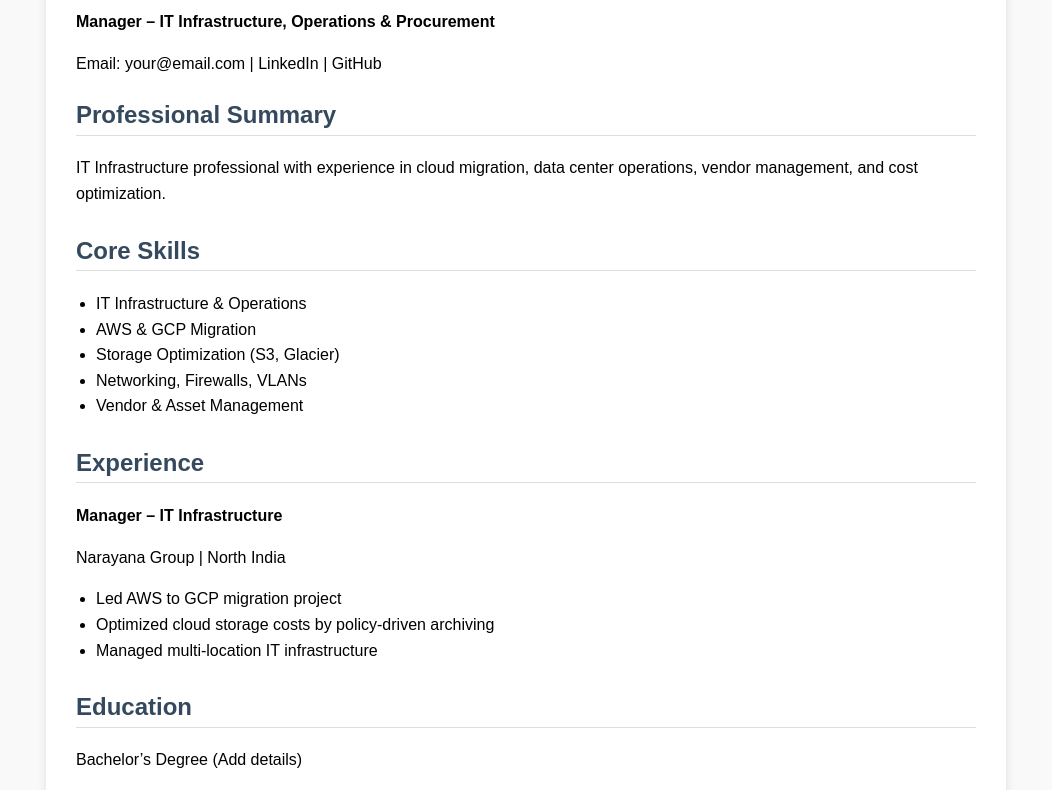
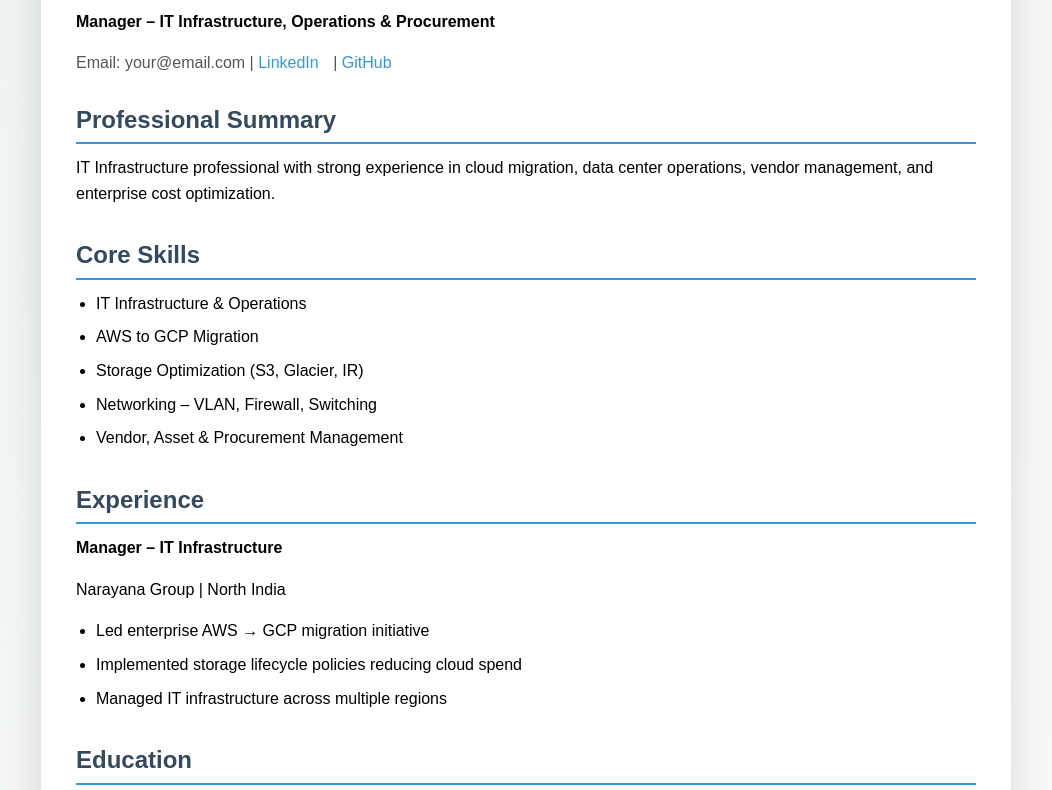
Before and after one commit to AbhinandanMishra-IT/resume, a plain HTML site: page index.html in a window 1280 px wide. Shown: the part 155-945 px from the top of the page, without its empty margins (114-1166 px from the left). Drawn offline with Linux system fonts and the light colour scheme.

Commit message:
Update index.html

```diff
--- a/index.html
+++ b/index.html
@@ -2,39 +2,150 @@
 <html lang="en">
 <head>
     <meta charset="UTF-8">
-    <title>Yashwant | IT Infrastructure Professional</title>
+    <title>Abhinandan Mishra | IT Infrastructure Professional</title>
+
     <style>
+        /* ------------------ GLOBAL ------------------ */
         body {
             font-family: Arial, sans-serif;
-            margin: 40px;
+            margin: 0;
+            padding: 40px;
             line-height: 1.6;
-            background: #f9f9f9;
+            background: linear-gradient(135deg, #eef2f3, #f9f9f9);
+            animation: fadeInBody 1s ease-in;
         }
+
+        @keyframes fadeInBody {
+            from { opacity: 0; }
+            to { opacity: 1; }
+        }
+
         .container {
             max-width: 900px;
             background: #fff;
-            padding: 30px;
+            padding: 35px;
             margin: auto;
-            box-shadow: 0 0 10px rgba(0,0,0,0.1);
+            border-radius: 10px;
+            box-shadow: 0 15px 40px rgba(0,0,0,0.12);
+            animation: zoomIn 0.8s ease;
         }
-        h1 { color: #2c3e50; }
-        h2 { color: #34495e; border-bottom: 1px solid #ddd; }
-        ul { padding-left: 20px; }
-        .section { margin-bottom: 25px; }
+
+        @keyframes zoomIn {
+            from {
+                transform: scale(0.97);
+                opacity: 0;
+            }
+            to {
+                transform: scale(1);
+                opacity: 1;
+            }
+        }
+
+        /* ------------------ HEADINGS ------------------ */
+        h1 {
+            color: #2c3e50;
+            margin-bottom: 5px;
+        }
+
+        h2 {
+            color: #34495e;
+            margin-bottom: 10px;
+            position: relative;
+        }
+
+        h2::after {
+            content: "";
+            width: 0;
+            height: 2px;
+            background: #3498db;
+            position: absolute;
+            left: 0;
+            bottom: -5px;
+            animation: underline 1s ease forwards;
+        }
+
+        @keyframes underline {
+            to { width: 100%; }
+        }
+
+        /* ------------------ SECTIONS ------------------ */
+        .section {
+            margin-bottom: 30px;
+            opacity: 0;
+            transform: translateY(30px);
+            animation: slideUp 0.8s ease forwards;
+        }
+
+        .section:nth-child(2) { animation-delay: 0.2s; }
+        .section:nth-child(3) { animation-delay: 0.4s; }
+        .section:nth-child(4) { animation-delay: 0.6s; }
+        .section:nth-child(5) { animation-delay: 0.8s; }
+
+        @keyframes slideUp {
+            to {
+                opacity: 1;
+                transform: translateY(0);
+            }
+        }
+
+        /* ------------------ LIST ------------------ */
+        ul {
+            padding-left: 20px;
+        }
+
+        ul li {
+            margin-bottom: 8px;
+            transition: all 0.3s ease;
+            cursor: default;
+        }
+
+        ul li:hover {
+            transform: translateX(8px);
+            color: #3498db;
+        }
+
+        /* ------------------ CONTACT ------------------ */
+        .contact {
+            color: #555;
+            margin-bottom: 25px;
+        }
+
+        .contact a {
+            text-decoration: none;
+            color: #3498db;
+            margin-right: 10px;
+            transition: color 0.3s ease;
+        }
+
+        .contact a:hover {
+            color: #1d6fa5;
+        }
+
+        /* ------------------ FOOTER EFFECT ------------------ */
+        .container:hover {
+            box-shadow: 0 20px 50px rgba(0,0,0,0.18);
+            transition: box-shadow 0.4s ease;
+        }
     </style>
 </head>
+
 <body>
 <div class="container">
 
-    <h1>Yashwant</h1>
+    <h1>Abhinandan Mishra</h1>
     <p><strong>Manager – IT Infrastructure, Operations & Procurement</strong></p>
-    <p>Email: your@email.com | LinkedIn | GitHub</p>
+
+    <div class="contact">
+        Email: your@email.com |
+        <a href="#">LinkedIn</a> |
+        <a href="#">GitHub</a>
+    </div>
 
     <div class="section">
         <h2>Professional Summary</h2>
         <p>
-            IT Infrastructure professional with experience in cloud migration,
-            data center operations, vendor management, and cost optimization.
+            IT Infrastructure professional with strong experience in cloud migration,
+            data center operations, vendor management, and enterprise cost optimization.
         </p>
     </div>
 
@@ -42,10 +153,10 @@
         <h2>Core Skills</h2>
         <ul>
             <li>IT Infrastructure & Operations</li>
-            <li>AWS & GCP Migration</li>
-            <li>Storage Optimization (S3, Glacier)</li>
-            <li>Networking, Firewalls, VLANs</li>
-            <li>Vendor & Asset Management</li>
+            <li>AWS to GCP Migration</li>
+            <li>Storage Optimization (S3, Glacier, IR)</li>
+            <li>Networking – VLAN, Firewall, Switching</li>
+            <li>Vendor, Asset & Procurement Management</li>
         </ul>
     </div>
 
@@ -54,15 +165,15 @@
         <p><strong>Manager – IT Infrastructure</strong></p>
         <p>Narayana Group | North India</p>
         <ul>
-            <li>Led AWS to GCP migration project</li>
-            <li>Optimized cloud storage costs by policy-driven archiving</li>
-            <li>Managed multi-location IT infrastructure</li>
+            <li>Led enterprise AWS → GCP migration initiative</li>
+            <li>Implemented storage lifecycle policies reducing cloud spend</li>
+            <li>Managed IT infrastructure across multiple regions</li>
         </ul>
     </div>
 
     <div class="section">
         <h2>Education</h2>
-        <p>Bachelor’s Degree (Add details)</p>
+        <p>Bachelor’s Degree – (Add details)</p>
     </div>
 
 </div>
```
